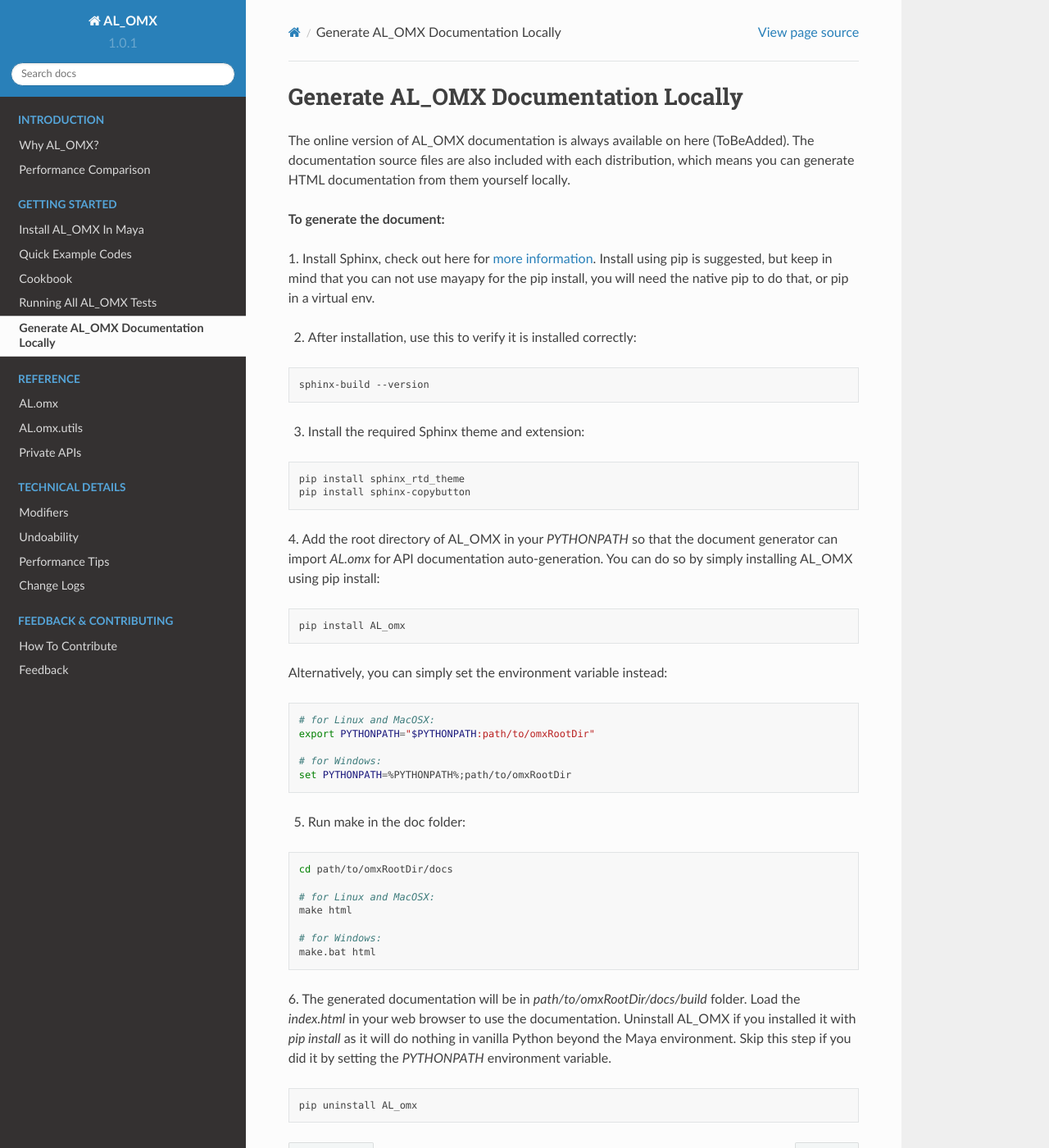
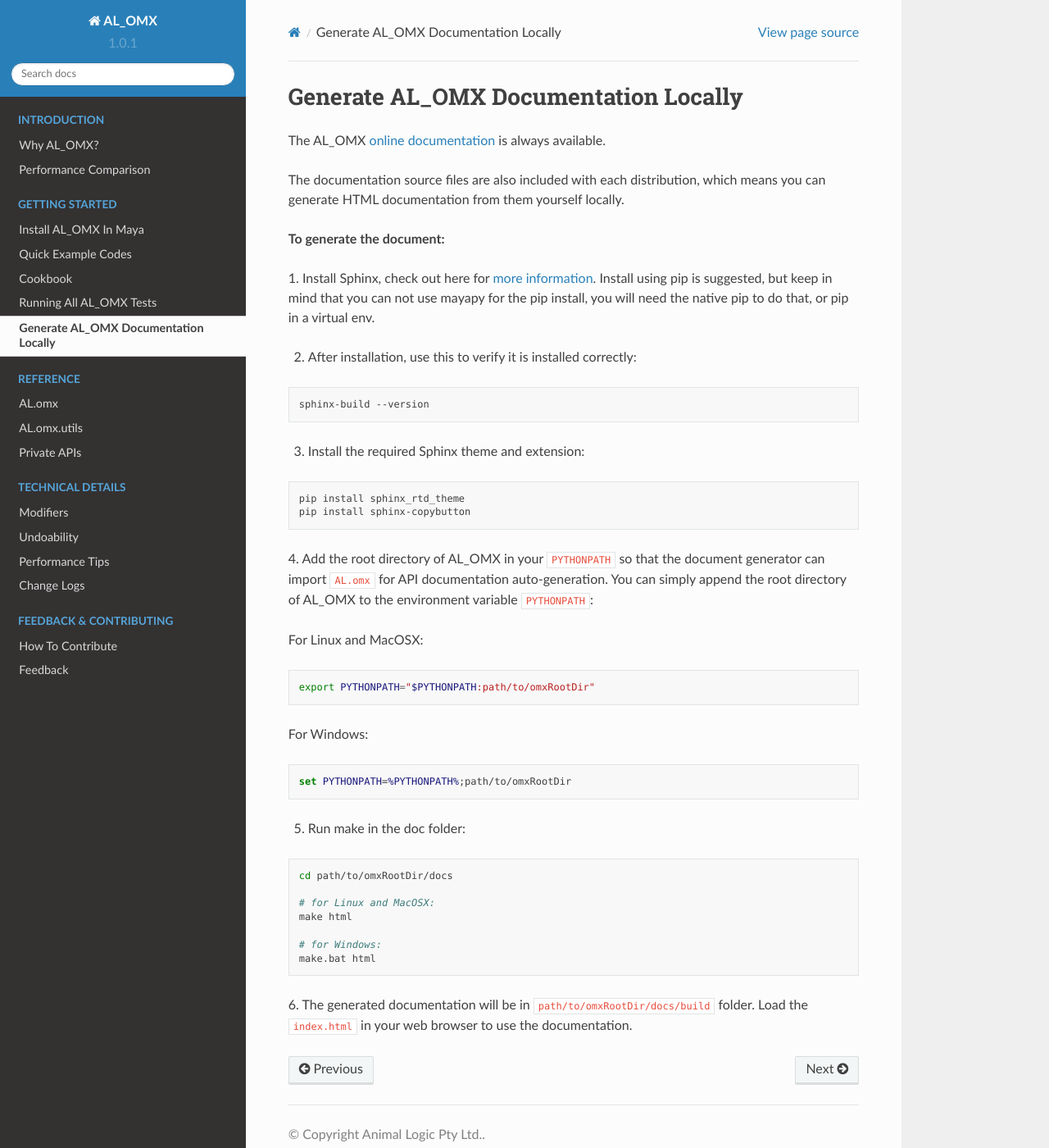
Before and after one commit to AnimalLogic/AL_omx, a Sphinx documentation site: the page built from docs/source/getting_started/gen_docs.rst, in a window 1280 px wide and 1400 px high. Shown: the whole window at 82% size. Built offline with Sphinx 7.4.7 and the Read the Docs theme 2.0.0, drawn with Linux system fonts in a browser that asks for light colours.

```diff
--- a/docs/source/getting_started/gen_docs.rst
+++ b/docs/source/getting_started/gen_docs.rst
@@ -1,7 +1,8 @@
 Generate |project| Documentation Locally
 ============================================
 
-The online version of |project| documentation is always available on here (ToBeAdded).
+The |project| `online documentation <https://animallogic.github.io/AL_omx/>`_ is always available.
+
 The documentation source files are also included with each distribution, which means you can generate HTML documentation from them yourself locally.
 
 **To generate the document:**
@@ -22,22 +23,21 @@ Install using pip is suggested, but keep in mind that you can not use mayapy for
     pip install sphinx_rtd_theme
     pip install sphinx-copybutton
 
-4. Add the root directory of |project| in your `PYTHONPATH` so that the document generator can import `AL.omx` for API documentation auto-generation.
-You can do so by simply installing |project| using pip install:
+4. Add the root directory of |project| in your ``PYTHONPATH`` so that the document generator can import ``AL.omx`` for API documentation auto-generation.
+You can simply append the root directory of |project| to the environment variable ``PYTHONPATH``:
+
+For Linux and MacOSX:
 
 .. code:: shell
 
-    pip install AL_omx
-
-Alternatively, you can simply set the environment variable instead:
-
-.. code:: shell
-
-    # for Linux and MacOSX:
     export PYTHONPATH="$PYTHONPATH:path/to/omxRootDir"
 
-    # for Windows:
+For Windows:
+
+.. code:: batch
+
     set PYTHONPATH=%PYTHONPATH%;path/to/omxRootDir
+
 
 5. Run make in the doc folder:
 
@@ -51,10 +51,5 @@ Alternatively, you can simply set the environment variable instead:
     # for Windows:
     make.bat html
 
-6. The generated documentation will be in `path/to/omxRootDir/docs/build` folder. Load the `index.html` in your web browser
-to use the documentation. Uninstall |project| if you installed it with `pip install` as it will do nothing in vanilla Python
-beyond the Maya environment. Skip this step if you did it by setting the `PYTHONPATH` environment variable.
-
-.. code:: shell
-
-    pip uninstall AL_omx
+6. The generated documentation will be in ``path/to/omxRootDir/docs/build`` folder. Load the ``index.html`` in your web browser
+to use the documentation.
```
Also changed, not shown: README.md (+10 -3 lines).
